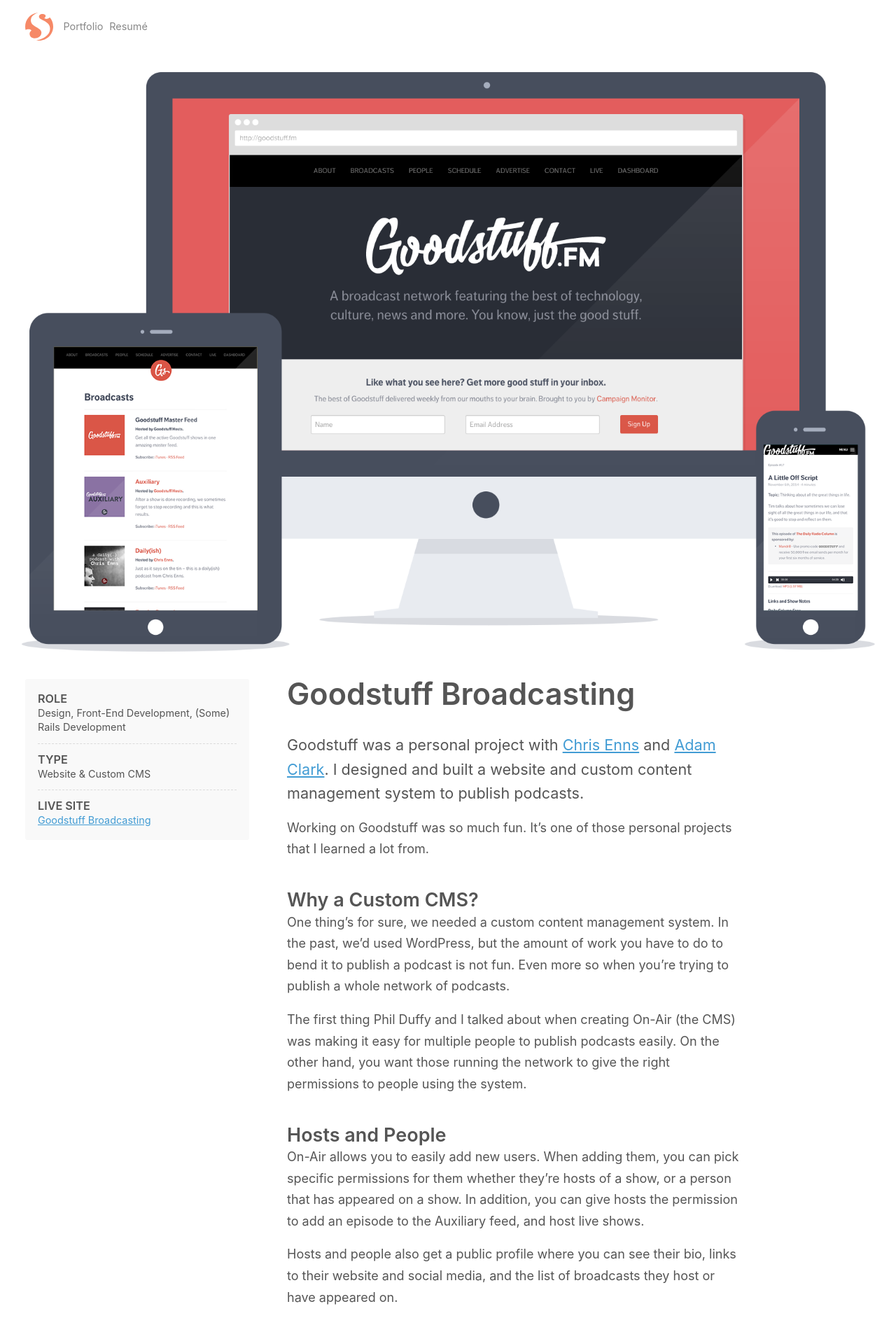
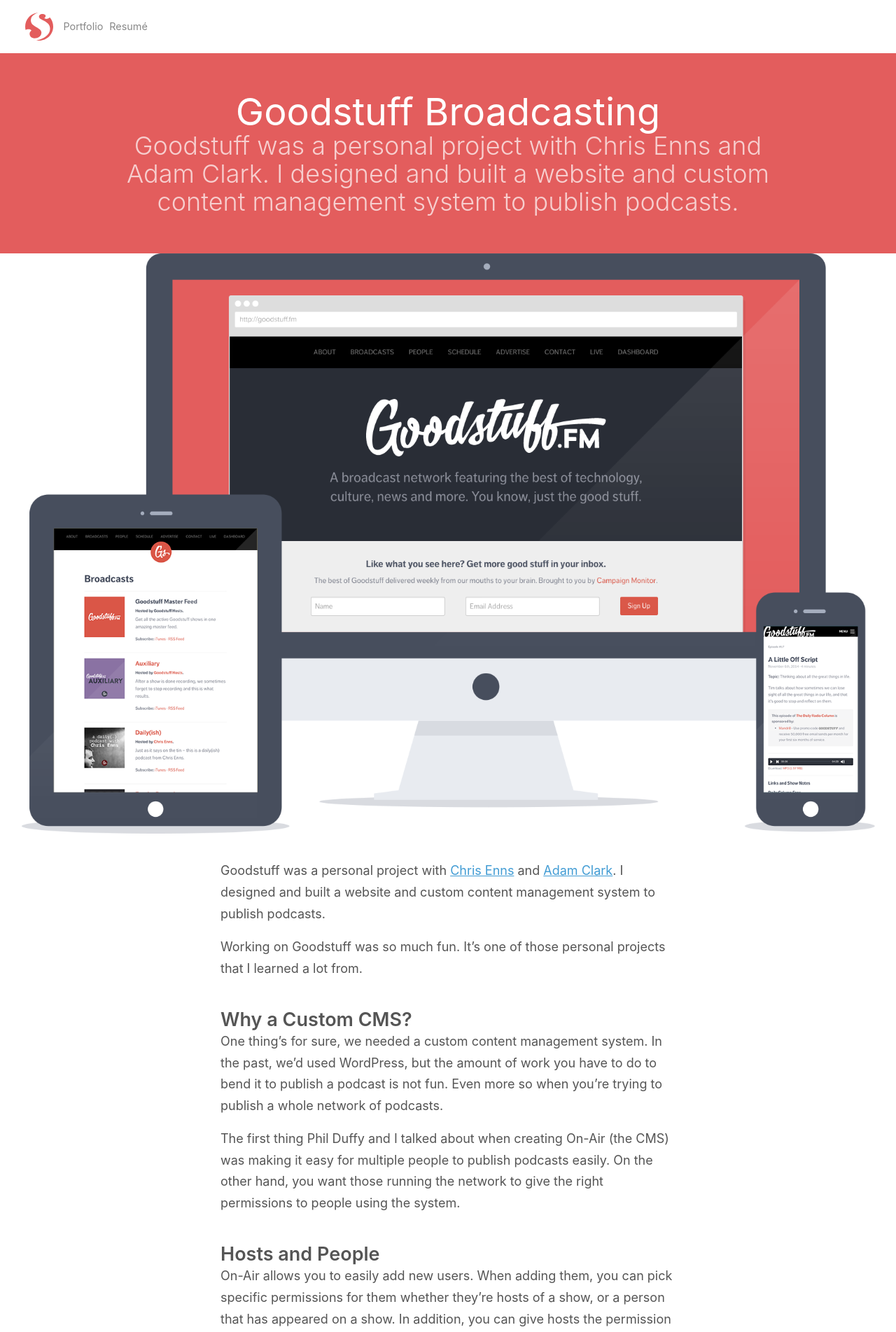
Before and after one commit to xavibenjamin/ttimsmith.com, a Jekyll site: the page built from _work/2016-06-11-goodstuff.md, in a window 1280 px wide. Shown: the top 1903 px of the page at 70% size. Built offline with Jekyll 4.4.1, drawn with Linux system fonts in a browser that asks for light colours; some web fonts are replaced; some of the changed text lies outside the part shown.

Commit message:
Foundations for new portfolio

```diff
--- a/_includes/head.html
+++ b/_includes/head.html
@@ -39,6 +39,12 @@
     <link rel="stylesheet" href="/assets/stylesheets/{{ page.custom_css }}.css">
   {% endif %}
 
+  {% if page.portfolio_css %}
+    <style>
+      {{ page.portfolio_css }}
+    </style>
+  {% endif %}
+
   <!-- Cloud Typography -->
   <link rel="stylesheet" type="text/css" href="//cloud.typography.com/6973314/6451952/css/fonts.css" />
 
--- a/_layouts/portfolio.html
+++ b/_layouts/portfolio.html
@@ -5,39 +5,41 @@ layout: default
   {% include header.html %}
 </div><!-- /.contain -->
 
+
+<header class="portfolio__header">
+  <div class="portfolio__container">
+    <h1 class="portfolio-header__title">{{ page.title }}</h1>
+    <h2 class="portfolio-header__lead">{{ page.subtitle }}</h2>
+  </div>
+</header>
+
+
 <div class="portfolio__hero">
   <img src="{{ site.url }}/{{ page.hero }}" alt="Hero for {{ page.title }}" />
 </div>
 
-<div class="flex-container">
-  <aside class="portfolio__sidebar">
-    <div class="sidebar-widget">
-      <h3>Role</h3>
-      <p>{{ page.role }}</p>
-    </div>
+<div class="portfolio__container">
+  <div class="portfolio__content">
+    {{ content }}
+  </div>
+</div>
 
-    <div class="sidebar-widget">
-     <h3>Type</h3>
-     <p>{{ page.type }}</p>
-    </div>
-
+<aside class="portfolio__meta">
+  <ul class="meta__info">
+    <li>
+      <span class="info__title">Role</span>
+      <span class="info__description">{{ page.role }}</span>
+    </li>
+    <li>
+      <span class="info__title">Type</span>
+      <span class="info__description">{{ page.type }}</span>
+    </li>
     {% if page.item_url %}
-      <div class="sidebar-widget">
-        <h3>Live Site</h3>
-        <p><a href="{{ page.item_url }}">{{ page.title }}</a></p>
-      </div>
+      <li class="info__link">
+        <a class="btn" href="{{ page.item_url }}">Visit Project</a>
+      </li>
     {% endif %}
-  </aside>
-
-  <div class="main-column">
-    <header class="post__header">
-      <h1>{{ page.title }}</h1>
-    </header>
-
-    <div class="post__content">
-      {{ content }}
-    </div>
-  </div>
-</div><!-- .contain -->
+  </ul>
+</aside>
 
 {% include footer.html %}
--- a/_work/2016-06-11-goodstuff.md
+++ b/_work/2016-06-11-goodstuff.md
@@ -8,6 +8,15 @@ type: Website & Custom CMS
 excerpt: I designed and built a website and custom content management system for Goodstuff Broadcasting.
 date: 2016-06-11 23:15
 item_url: http://goodstuff.fm/
+subtitle: Goodstuff was a personal project with Chris Enns and Adam Clark. I designed and built a website and custom content management system to publish podcasts.
+portfolio_css: |
+  .portfolio__header {
+    background-color: #e35d5d;
+  }
+
+  .supersmith-icon {
+    fill: #e35d5d;
+  }
 ---
 Goodstuff was a personal project with [Chris Enns](http://www.chrisenns.com/) and [Adam Clark](http://avclark.com/). I designed and built a website and custom content management system to publish podcasts.
 
--- a/assets/stylesheets/_layout/_pages.scss
+++ b/assets/stylesheets/_layout/_pages.scss
@@ -10,6 +10,7 @@
   display: flex;
   flex-wrap: wrap;
   margin: 2rem 0;
+  max-width: 1300px;
   padding: 0 1rem;
   @media #{$medium-up} {
     padding: 0 2rem;
@@ -42,34 +43,102 @@
   }
 }
 
+.portfolio__header {
+  // margin-bottom: 1.5rem;
+  margin-top: -1.5rem;
+  padding: 3rem 0;
+  text-align: center;
+}
+
+.portfolio-header__title {
+  color: white;
+  font-size: 3rem;
+  font-weight: normal;
+}
+
+.portfolio-header__lead {
+  color: rgba(white, .7);
+  font-size: 2rem;
+  font-weight: 300;
+  line-height: 1.1;
+  margin-top: 0;
+  width: 100%;
+}
+
 .portfolio__hero {
+  margin: 0 auto;
   max-width: 1700px;
   padding: 0 1rem;
 }
-
-.portfolio__sidebar {
-  align-self: flex-start;
-  background: lighten($border-color, 2%);
-  border-radius: 3px;
-  flex: 0 1 320px;
-  padding: 1rem;
-  h3 {
-    color: $text-color;
-    font-size: .9rem;
+.portfolio__meta {
+  // background: $border-color;
+  margin-bottom: 2rem;
+}
+.meta__info {
+  align-items: center;
+  display: flex;
+  list-style: none;
+  margin-bottom: 0;
+  margin-left: 0;
+  padding-left: 0;
+  li {
+    // border-right: 1px dashed darken($border-color, 15%);
+    flex: 0 1 33.333333333%;
+    line-height: 1;
     margin-bottom: 0;
-    text-transform: uppercase;
-  }
-  .sidebar-widget {
-    border-bottom-color: darken($border-color, 10%);
-    p {
-      font-size: .8rem;
+    padding-left: .8rem;
+    padding-right: .8rem;
+    &:first-child {
+      padding-left: 0;
+    }
+    &:last-child {
+      border-right: 0;
+      padding-right: 0;
     }
   }
-  @media #{$small-only} {
-    margin: 2rem 0;
+}
+
+.info__title {
+  @extend %second-sans;
+
+  display: block;
+  font-size: 1.1rem;
+  font-weight: 600;
+  margin-bottom: .2rem;
+}
+
+.info__description {
+  font-size: .8rem;
+  line-height: 1.5;
+}
+
+.info__link {
+  align-self: center;
+}
+
+.portfolio__container {
+  margin: 0 auto;
+  width: 100%;
+  @media #{$medium-up} {
+    max-width: 768px;
   }
-  @media #{$medium-up} {
-    margin-right: 3rem;
+  @media #{$large-up} {
+    max-width: 1000px;
+  }
+  .portfolio__content > h2,
+  .portfolio__content > p,
+  .portfolio__meta {
+    margin-left: auto;
+    margin-right: auto;
+    width: 90%;
+    @media #{$large-up} {
+      width: 65%;
+    }
+  }
+  .content__pullquote {
+    margin-left: auto;
+    margin-right: auto;
+    width: 95%;
   }
 }
 
--- a/assets/stylesheets/_redbat/_buttons.scss
+++ b/assets/stylesheets/_redbat/_buttons.scss
@@ -4,22 +4,23 @@ BUTTONS
 --------------------------------------------------------- */
 
 button[type=submit] {
+  -webkit-appearance: none;
   border: 0;
   outline: 0;
-  -webkit-appearance: none;
 }
 
 .btn {
+  @extend %sans;
+
   background: $link-color;
   border-radius: 3px;
   color: white;
   display: inline-block;
   font-size: .85em;
   font-weight: bold;
-  padding: 8px 12px;
+  padding: 10px 15px;
   text-decoration: none;
   transition: .2s ease-in-out;
-  @extend %sans;
   &:hover {
     background: darken($link-color, 10%);
     color: white;
@@ -33,7 +34,6 @@ button[type=submit] {
 .secondary {
   background: $jazz-color;
   color: white !important;
-  // @include transition(.2s ease-in-out);
   &:hover {
     background: darken($jazz-color, 5%);
   }
--- a/assets/stylesheets/_redbat/_type.scss
+++ b/assets/stylesheets/_redbat/_type.scss
@@ -156,9 +156,6 @@ ul {
     p {
       font-size: inherit;
       margin: 0 0 rem-calc(10px) 0;
-    }
-    &:last-child {
-      padding: 1.25% 0 0;
     }
   }
 }
```
